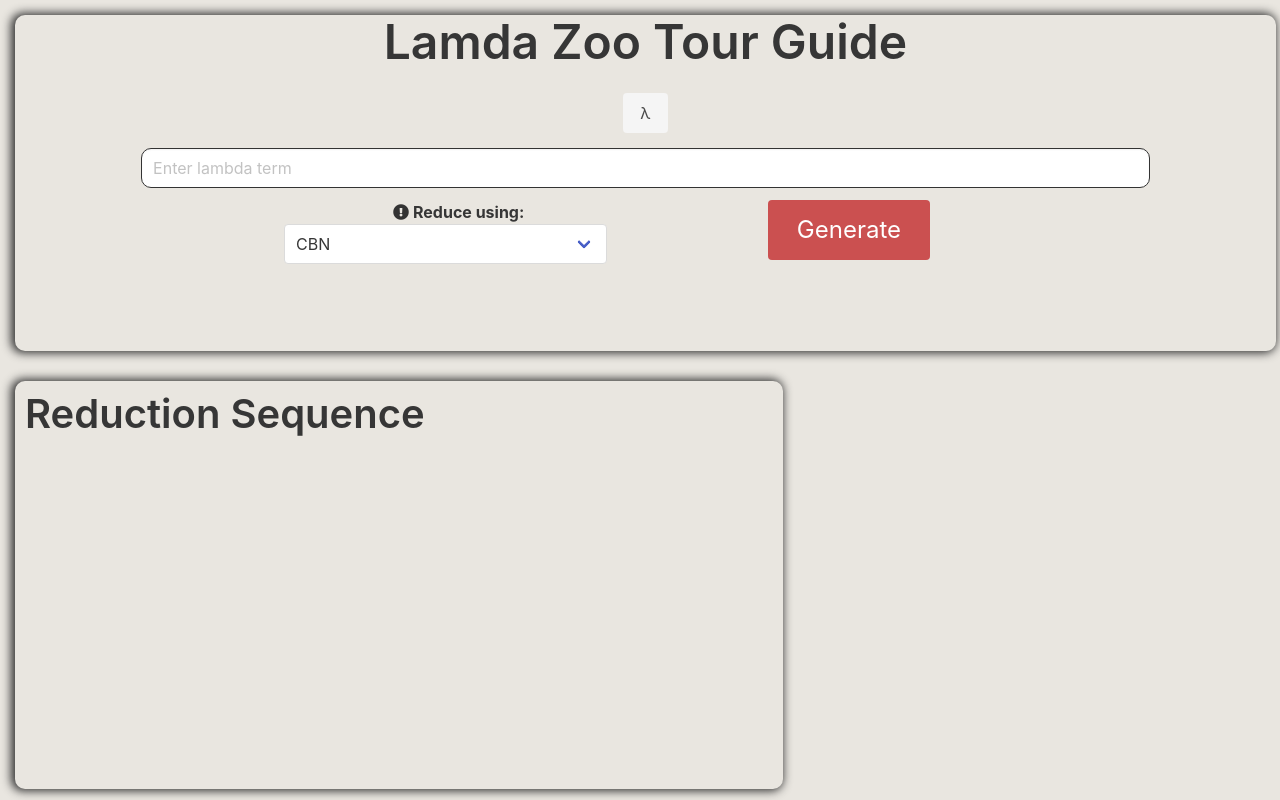
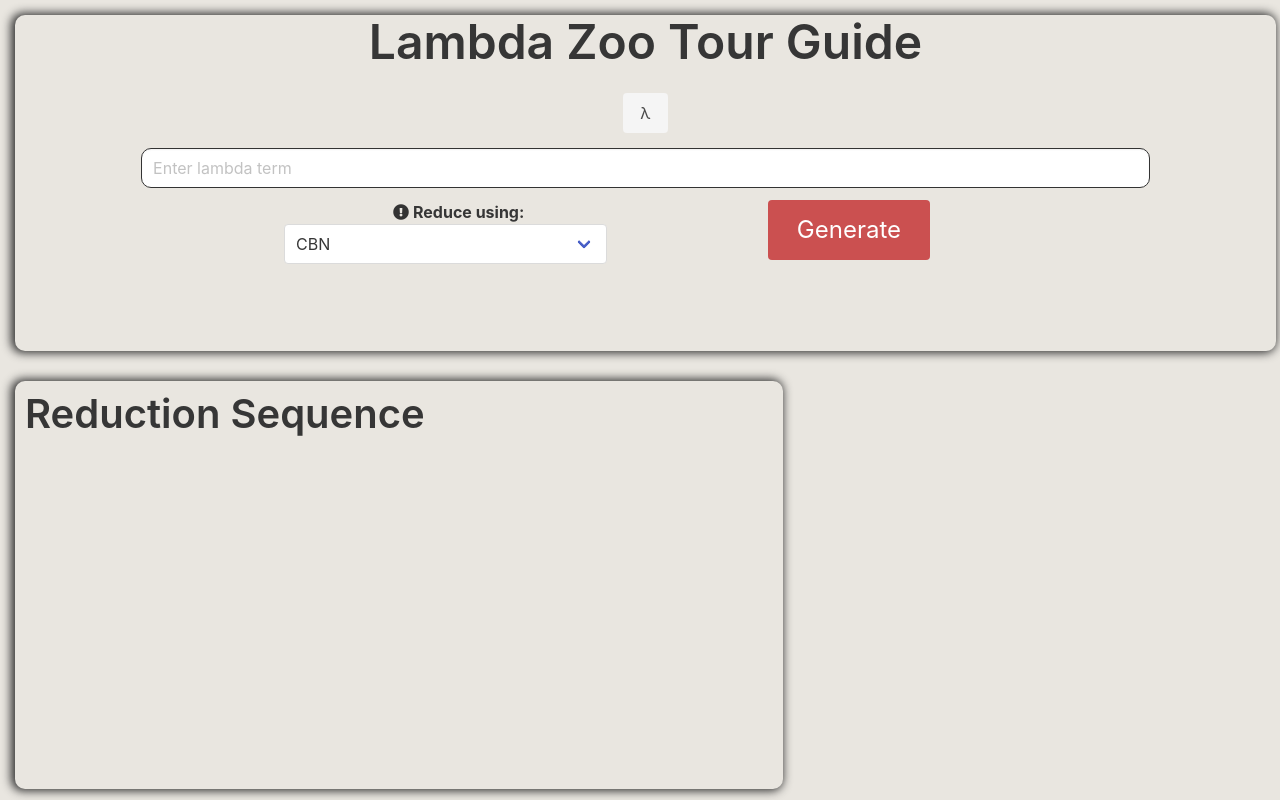
Before and after one commit to math284i/Development-of-a-Tour-Guide-for-the-Lambda-Zoo, a React (Create React App) app in the folder tourguide/: page / in a window 1280 px wide. Built offline with nearby package versions, Linux system fonts and the light colour scheme.

Commit message:
something

```diff
--- a/tourguide/src/App.js
+++ b/tourguide/src/App.js
@@ -65,7 +65,7 @@ function App() {
   return (
     <div className="App">
       <div className="UpperDiv">
-        <h1 className="title is-1">Lamda Zoo Tour Guide</h1>
+        <h1 className="title is-1">Lambda Zoo Tour Guide</h1>
         <div>
           <div>
             <button className="button is-normal is-light" onClick={() => addSymbolToInput("λ")}>λ</button>
--- a/tourguide/src/AppContainer.js
+++ b/tourguide/src/AppContainer.js
@@ -1,7 +1,7 @@
 import React from "react";
 import "./App.css";
 import 'bulma/css/bulma.css';
-import { buildTermFromString, substituteInTree } from "./Infrastructure/DataStructurHelper.js"
+import { buildTermFromString } from "./Infrastructure/DataStructurHelper.js"
 import { TreeNode } from "./Infrastructure/DataStructur";
 import { Converter } from "./Infrastructure/Converter";
 import { CustomRules } from "./Infrastructure/CustomRules";
--- a/tourguide/src/Infrastructure/DataStructurHelper.js
+++ b/tourguide/src/Infrastructure/DataStructurHelper.js
@@ -1,4 +1,3 @@
-import { TreeNode } from "./DataStructur";
 import { Converter } from "./Converter";
 export function buildTermFromString(termString) {
         let inputHandler = new Converter();
--- a/tourguide/src/Input.js
+++ b/tourguide/src/Input.js
@@ -1,4 +1,4 @@
-import React, {useState} from "react";
+import React from "react";
 import "./App.css";
 
 
--- a/tourguide/src/ReductionSequence.js
+++ b/tourguide/src/ReductionSequence.js
@@ -1,6 +1,5 @@
 import React from "react";
 import "./App.css";
-import { TreeNodeComponent } from "./AppContainer"
 
 export class ReductionSequence extends React.Component {
     constructor(props) {
--- a/tourguide/src/SaveCustomComponent.js
+++ b/tourguide/src/SaveCustomComponent.js
@@ -1,4 +1,4 @@
-import React, {useState, useRef} from "react";
+import React, {useState} from "react";
 import "./App.css";
 
 
```
